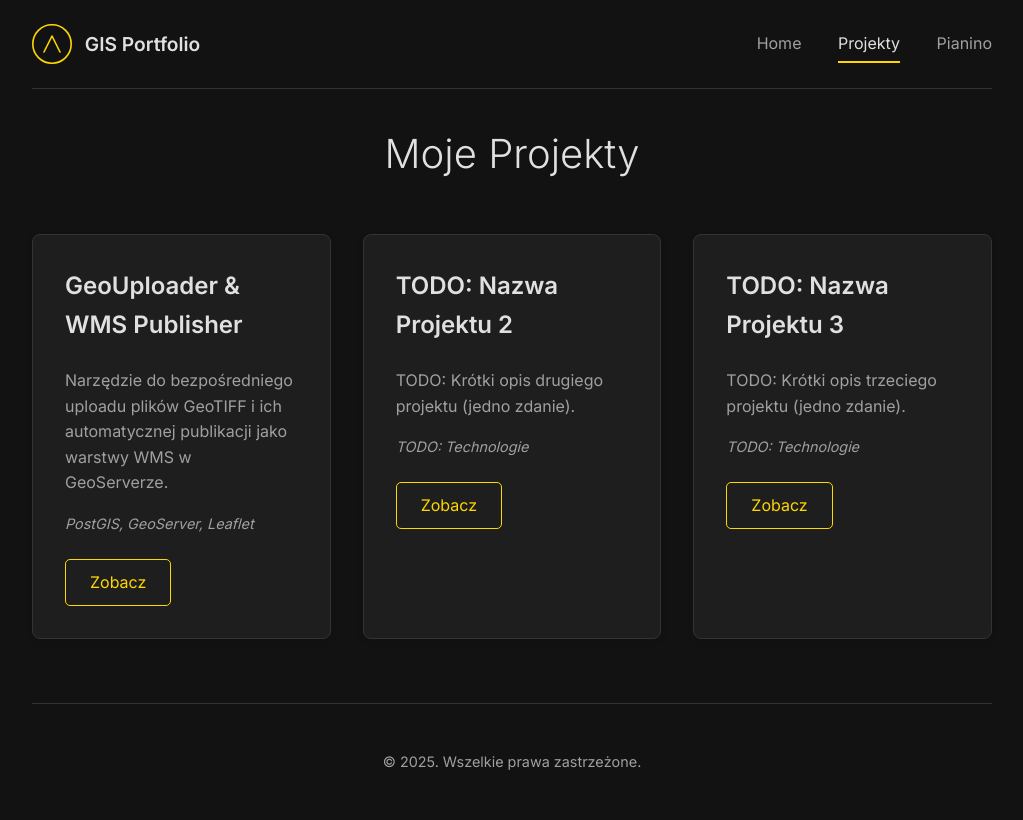
After one commit to senmay/gis-portoflio, a Flask app: page /projects in a window 1280 px wide. The commit adds this page. Shown: the whole page, without its empty margins (128-1151 px from the left). Run offline with Flask 3, Linux system fonts and the light colour scheme.

Commit message:
Refactor project structure and enhance templates
- Added base template for consistent layout across pages
- Implemented new projects page with project cards
- Created piano page with embedded video
- Updated home page content and styling
- Added new routes for projects and piano in app.py
- Enhanced CSS with variables for better maintainability
- Updated .gitignore to include additional file types

```diff
--- a/app.py
+++ b/app.py
@@ -39,4 +39,14 @@ def create_app(config_class=Config):
         """Renderuje główną stronę portfolio."""
         return render_template('home.html')
 
+    @app.route('/projects')
+    def projects():
+        """Renderuje stronę z projektami."""
+        return render_template('projects.html')
+
+    @app.route('/piano')
+    def piano():
+        """Renderuje stronę o mnie."""
+        return render_template('piano.html')
+
     return app
--- a/static/style.css
+++ b/static/style.css
@@ -1,211 +1,333 @@
-/* General Body Styles */
+/* --- Global & Typography --- */
+:root {
+    --background-color: #121212;
+    --surface-color: #1e1e1e;
+    --primary-text-color: #e0e0e0;
+    --secondary-text-color: #a0a0a0;
+    --accent-color: #FFD700;
+    --accent-color-piano: #F6D365;
+    --border-color: #333;
+    --shadow-color: rgba(0, 0, 0, 0.25);
+    --font-family: 'Inter', sans-serif;
+}
+
 body {
-    font-family: 'Segoe UI', Tahoma, Geneva, Verdana, sans-serif;
+    font-family: var(--font-family);
     margin: 0;
-    padding: 0;
-    background-color: #121212; /* Dark background */
-    color: #f4f4f4; /* Light text */
+    background-color: var(--background-color);
+    color: var(--primary-text-color);
     line-height: 1.6;
 }
 
-/* Hero Section */
-.hero {
-    display: flex;
-    flex-direction: column;
-    justify-content: center;
-    align-items: center;
-    height: 100vh;
-    text-align: center;
-    background-color: #1a1a1a; /* Slightly different dark shade */
-    color: white;
-    padding: 0 2rem;
+.container {
+    max-width: 960px;
+    margin: 0 auto;
+    padding: 0 1rem;
 }
 
-.hero h1 {
-    font-size: 4rem;
-    font-weight: 300;
-    margin: 0 0 1rem 0;
-}
-
-.hero h1 span {
-    color: #FFD700; /* Yellow accent */
+h1, h2, h3 {
     font-weight: 600;
 }
 
-.hero p {
-    font-size: 1.5rem;
+h2 {
+    text-align: center;
+    font-size: 2.5rem;
+    margin-bottom: 3rem;
     font-weight: 300;
-    max-width: 600px;
 }
 
-/* Header and Navigation */
-header {
-    background-color: rgba(18, 18, 18, 0.85); /* Semi-transparent dark */
-    backdrop-filter: blur(10px);
-    padding: 1rem 2rem;
-    text-align: center;
-    box-shadow: 0 2px 5px rgba(0,0,0,0.2);
-    position: sticky;
-    top: 0;
-    z-index: 1000;
-    width: 100%;
-    box-sizing: border-box;
+a {
+    color: var(--accent-color);
+    text-decoration: none;
+    transition: color 0.3s ease;
 }
 
-header h1 {
-    margin: 0;
-    font-size: 1.8rem;
-    font-weight: 400;
+a:hover {
+    color: white;
 }
 
-nav {
-    background-color: #222;
-    padding: 0.8rem;
-    text-align: center;
+/* --- Header & Navigation --- */
+header {
+    display: flex;
+    justify-content: space-between;
+    align-items: center;
+    padding: 1.5rem 0;
+    border-bottom: 1px solid var(--border-color);
+}
+
+.logo {
+    display: flex;
+    align-items: center;
+    gap: 0.8rem;
+    font-size: 1.2rem;
+    font-weight: 600;
+    color: var(--primary-text-color);
+}
+
+.logo:hover {
+    color: var(--primary-text-color);
 }
 
 nav a {
-    color: #f4f4f4;
-    margin: 0 1.5rem;
-    text-decoration: none;
-    font-size: 1.1rem;
-    transition: color 0.3s ease;
+    margin-left: 2rem;
+    font-size: 1rem;
+    font-weight: 400;
+    color: var(--secondary-text-color);
+    padding-bottom: 0.5rem;
+    border-bottom: 2px solid transparent;
+}
+
+nav a:hover {
+    color: var(--primary-text-color);
+}
+
+nav a.active {
+    color: var(--primary-text-color);
+    border-bottom-color: var(--accent-color);
+}
+
+/* --- Hero Section --- */
+.hero {
+    text-align: center;
+    padding: 6rem 1rem;
+}
+
+.hero-content h1 {
+    font-size: 3rem;
+    font-weight: 700;
+    margin-bottom: 1rem;
+}
+
+.hero-content p {
+    font-size: 1.2rem;
+    max-width: 600px;
+    margin: 0 auto 2rem auto;
+    color: var(--secondary-text-color);
     font-weight: 300;
 }
 
-nav a:hover, nav a.active {
-    color: #FFD700; /* Yellow for hover/active state */
+.btn-primary {
+    background-color: var(--accent-color);
+    color: var(--background-color);
+    padding: 0.8rem 2rem;
+    border-radius: 5px;
+    font-weight: 600;
+    transition: background-color 0.3s ease;
 }
 
-/* Main Content Sections */
-main {
-    display: block;
+.btn-primary:hover {
+    background-color: #ffeb80;
+    color: var(--background-color);
 }
 
-section {
-    padding: 5rem 2rem;
-    border-bottom: 1px solid #333;
-}
-
-section h2 {
-    text-align: center;
-    margin-bottom: 3rem;
-    font-size: 2.8rem;
-    font-weight: 300;
-    position: relative;
-}
-
-section h2::after {
-    content: '';
-    display: block;
-    width: 70px;
-    height: 3px;
-    background: #FFD700; /* Yellow underline */
-    margin: 10px auto 0;
-}
-
-/* Project Grid */
+/* --- Project Grid --- */
 .project-grid {
     display: grid;
-    grid-template-columns: repeat(auto-fit, minmax(320px, 1fr));
+    grid-template-columns: repeat(auto-fit, minmax(280px, 1fr));
     gap: 2rem;
-    max-width: 1200px;
-    margin: 0 auto;
 }
 
 .project-card {
-    background: #1e1e1e; /* Dark card background */
+    background-color: var(--surface-color);
+    border: 1px solid var(--border-color);
     border-radius: 8px;
-    border: 1px solid #333;
-    overflow: hidden;
+    padding: 2rem;
+    display: flex;
+    flex-direction: column;
     transition: transform 0.3s ease, box-shadow 0.3s ease;
-    position: relative; /* For the tag */
+    box-shadow: 0 2px 8px rgba(0,0,0,.06);
 }
 
 .project-card:hover {
     transform: translateY(-5px);
-    border-color: #FFD700;
+    border-color: var(--accent-color);
 }
 
-.project-card img, .project-card .video-container {
-    width: 100%;
-    height: 220px;
-    object-fit: cover;
-    background-color: #333;
-    border-bottom: 1px solid #333;
+.project-card h3 {
+    margin-top: 0;
+    font-size: 1.5rem;
 }
 
-.project-card-content {
-    padding: 1.5rem;
+.project-card p {
+    color: var(--secondary-text-color);
+    flex-grow: 1;
 }
 
-.project-card-content h3 {
-    margin-top: 0;
-    font-size: 1.5rem;
-    color: #f4f4f4;
+.project-tech-stack {
+    display: block;
+    font-size: 0.9rem;
+    color: var(--secondary-text-color);
+    margin-bottom: 1.5rem;
+    font-style: italic;
 }
 
-.project-card-content p {
-    font-size: 1rem;
-    color: #aaa; /* Lighter grey for less emphasis */
+.btn-view {
+    display: inline-block;
+    background: transparent;
+    border: 1px solid var(--accent-color);
+    color: var(--accent-color);
+    padding: 0.6rem 1.5rem;
+    border-radius: 5px;
+    text-align: center;
+    transition: background-color 0.3s ease, color 0.3s ease;
 }
 
-.project-tag {
-    position: absolute;
-    top: 1rem;
-    right: 1rem;
-    background-color: #FFD700;
-    color: #121212;
-    padding: 0.3rem 0.7rem;
-    border-radius: 5px;
-    font-size: 0.8rem;
-    font-weight: 600;
+.btn-view:hover {
+    background-color: var(--accent-color);
+    color: var(--background-color);
 }
 
-/* Piano Section Specifics */
-#pianino {
-    background: #1a1a2e; /* Dark navy blue background */
+/* --- Piano Page --- */
+.accent-page {
+    background-color: var(--surface-color);
+    border-radius: 8px;
+    padding: 3rem;
+    margin-top: 2rem;
 }
 
-#pianino .project-card {
-    background-color: #2c2c44; /* Slightly lighter navy for cards */
-    border-color: #4a4a6a;
+.accent-page h2 {
+    color: var(--accent-color-piano);
 }
 
-#pianino .project-card:hover {
-    border-color: #9a7dff; /* A lavender accent for piano section */
+.piano-content {
+    max-width: 700px;
+    margin: 0 auto;
+    text-align: center;
 }
 
-#pianino h2::after {
-    background: #9a7dff; /* Lavender underline */
+.piano-content p {
+    font-size: 1.1rem;
+    color: var(--secondary-text-color);
+    margin-bottom: 2rem;
+}
+
+.video-container {
+    position: relative;
+    padding-bottom: 56.25%; /* 16:9 aspect ratio */
+    height: 0;
+    overflow: hidden;
+    max-width: 100%;
+    background: #000;
+    border-radius: 8px;
+    box-shadow: 0 4px 15px var(--shadow-color);
+}
+
+.video-container iframe {
+    position: absolute;
+    top: 0;
+    left: 0;
+    width: 100%;
+    height: 100%;
+}
+
+/* --- Footer --- */
+footer {
+    text-align: center;
+    padding: 2rem 0;
+    margin-top: 4rem;
+    border-top: 1px solid var(--border-color);
+    color: var(--secondary-text-color);
+    font-size: 0.9rem;
+}
+
+/* --- Uploader Page --- */
+.uploader-container {
+    max-width: 600px;
+    margin: 2rem auto;
+    padding: 2rem;
+    background-color: var(--surface-color);
+    border: 1px solid var(--border-color);
+    border-radius: 8px;
+    box-shadow: 0 2px 8px rgba(0,0,0,.06);
+}
+
+.uploader-form div {
+    margin-bottom: 1.5rem;
+}
+
+.uploader-form label {
+    display: block;
+    margin-bottom: 0.5rem;
+    color: var(--secondary-text-color);
+}
+
+.uploader-form input[type="text"],
+.uploader-form input[type="file"] {
+    width: 100%;
+    padding: 0.8rem;
+    background-color: #2c2c2c;
+    border: 1px solid #444;
+    border-radius: 5px;
+    color: var(--primary-text-color);
+    box-sizing: border-box;
+    font-size: 1rem;
+}
+
+.alert {
+    padding: 1rem;
+    border-radius: 5px;
+    margin-bottom: 1.5rem;
+    text-align: center;
+}
+
+.alert-success {
+    background-color: #2a4b2a;
+    color: #a3d9a3;
+    border: 1px solid #3e6e3e;
+}
+
+.alert-danger {
+    background-color: #5a2a2a;
+    color: #e8a3a3;
+    border: 1px solid #8e3e3e;
 }
 
 
-/* Footer */
-footer {
-    background-color: #1a1a1a;
-    color: #aaa;
-    text-align: center;
-    padding: 2rem;
-    border-top: 1px solid #333;
+/* --- Responsive Design --- */
+@media (max-width: 768px) {
+    header {
+        flex-direction: column;
+        gap: 1rem;
+    }
 }
 
-/* Responsive Design */
-@media (max-width: 768px) {
-    .hero h1 {
-        font-size: 2.5rem;
+@media (max-width: 375px) {
+    .container {
+        padding: 0 0.5rem;
     }
-    .hero p {
-        font-size: 1.2rem;
+
+    header {
+        padding: 1rem;
     }
-    header h1 {
-        font-size: 1.5rem;
+
+    nav {
+        display: flex;
+        flex-direction: column;
+        align-items: center;
+        width: 100%;
     }
+
     nav a {
-        margin: 0 0.8rem;
+        margin: 0.5rem 0;
+        padding: 0.5rem;
+        width: 100%;
+        text-align: center;
+        border-bottom: 1px solid var(--border-color);
+    }
+
+    nav a.active {
+        border-bottom-color: var(--accent-color);
+    }
+
+    .hero-content h1 {
+        font-size: 2.2rem;
+    }
+
+    .hero-content p {
         font-size: 1rem;
     }
-    section {
-        padding: 3rem 1rem;
+
+    h2 {
+        font-size: 2rem;
     }
 }
--- /dev/null
+++ b/templates/base.html
@@ -0,0 +1,40 @@
+<!DOCTYPE html>
+<html lang="pl">
+<head>
+    <meta charset="UTF-8">
+    <meta name="viewport" content="width=device-width, initial-scale=1.0">
+    <title>{% block title %}Portfolio{% endblock %}</title>
+    <link rel="stylesheet" href="{{ url_for('static', filename='style.css') }}">
+    <link rel="preconnect" href="https://fonts.googleapis.com">
+    <link rel="preconnect" href="https://fonts.gstatic.com" crossorigin>
+    <link href="https://fonts.googleapis.com/css2?family=Inter:wght@300;400;600;700&display=swap" rel="stylesheet">
+</head>
+<body>
+    <div class="container">
+        <header>
+            <a href="{{ url_for('home') }}" class="logo">
+                <!-- TODO: Replace with a proper SVG logo -->
+                <svg width="40" height="40" viewBox="0 0 100 100" fill="none" xmlns="http://www.w3.org/2000/svg">
+                    <title>Logo</title>
+                    <circle cx="50" cy="50" r="48" stroke="#FFD700" stroke-width="4"/>
+                    <path d="M30 70L50 30L70 70" stroke="#FFD700" stroke-width="4" stroke-linecap="round" stroke-linejoin="round"/>
+                </svg>
+                <span>GIS Portfolio</span>
+            </a>
+            <nav>
+                <a href="{{ url_for('home') }}" class="{{ 'active' if request.endpoint == 'home' else '' }}">Home</a>
+                <a href="{{ url_for('projects') }}" class="{{ 'active' if request.endpoint == 'projects' else '' }}">Projekty</a>
+                <a href="{{ url_for('piano') }}" class="{{ 'active' if request.endpoint == 'piano' else '' }}">Pianino</a>
+            </nav>
+        </header>
+
+        <main>
+            {% block content %}{% endblock %}
+        </main>
+
+        <footer>
+            <p>&copy; 2025. Wszelkie prawa zastrzeżone.</p>
+        </footer>
+    </div>
+</body>
+</html>
--- /dev/null
+++ b/templates/projects.html
@@ -0,0 +1,35 @@
+{% extends "base.html" %}
+
+{% block title %}Projekty | Portfolio{% endblock %}
+
+{% block content %}
+<section id="projects">
+    <h2>Moje Projekty</h2>
+    <div class="project-grid">
+        <div class="project-card">
+            <div class="project-card-content">
+                <h3>GeoUploader & WMS Publisher</h3>
+                <p>Narzędzie do bezpośredniego uploadu plików GeoTIFF i ich automatycznej publikacji jako warstwy WMS w GeoServerze.</p>
+                <span class="project-tech-stack">PostGIS, GeoServer, Leaflet</span>
+                <a href="{{ url_for('geouploader.index') }}" class="btn-view">Zobacz</a>
+            </div>
+        </div>
+        <div class="project-card">
+            <div class="project-card-content">
+                <h3>TODO: Nazwa Projektu 2</h3>
+                <p>TODO: Krótki opis drugiego projektu (jedno zdanie).</p>
+                <span class="project-tech-stack">TODO: Technologie</span>
+                <a href="#" class="btn-view">Zobacz</a>
+            </div>
+        </div>
+        <div class="project-card">
+            <div class="project-card-content">
+                <h3>TODO: Nazwa Projektu 3</h3>
+                <p>TODO: Krótki opis trzeciego projektu (jedno zdanie).</p>
+                <span class="project-tech-stack">TODO: Technologie</span>
+                <a href="#" class="btn-view">Zobacz</a>
+            </div>
+        </div>
+    </div>
+</section>
+{% endblock %}
```
Also changed, not shown: geouploader/templates/geouploader.html (+13 -121 lines), templates/home.html (+16 -15 lines), templates/piano.html (added, +20 -0 lines), 1 other file.
